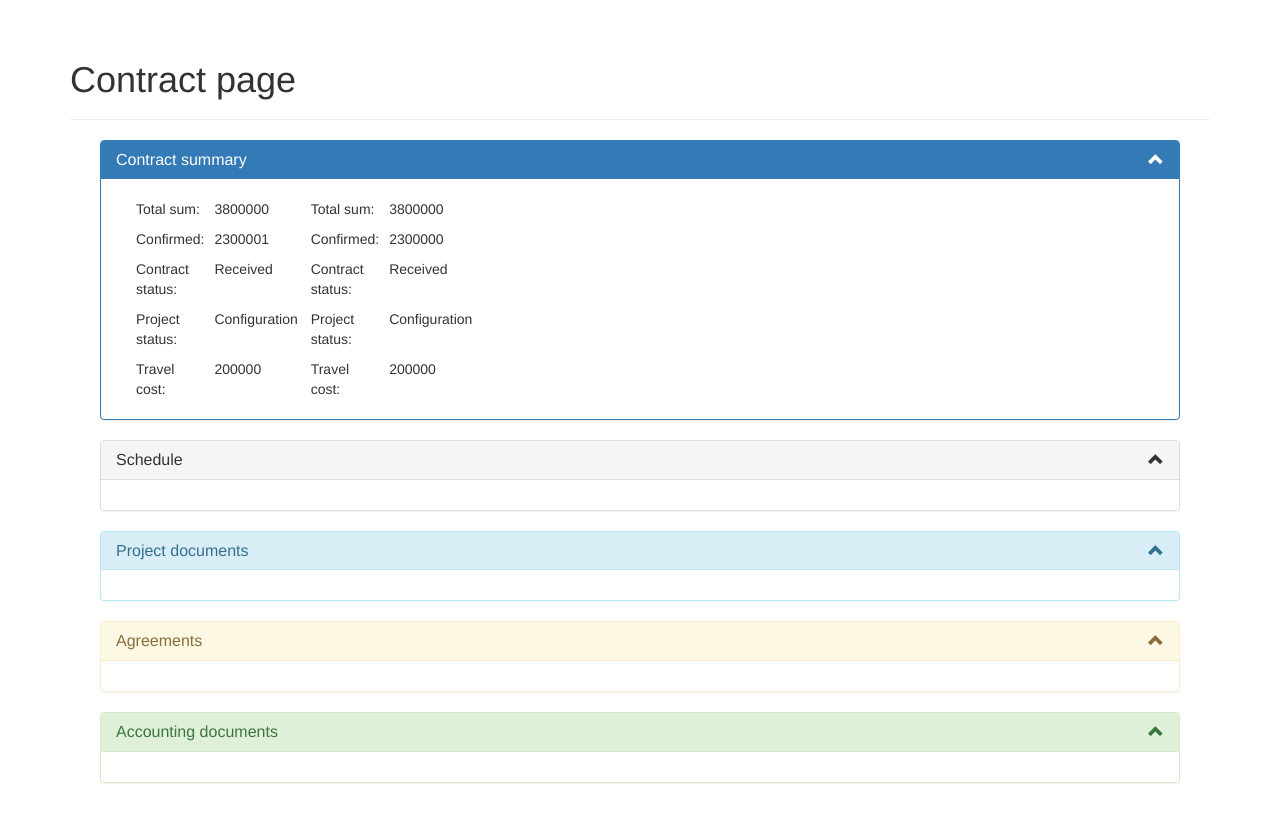
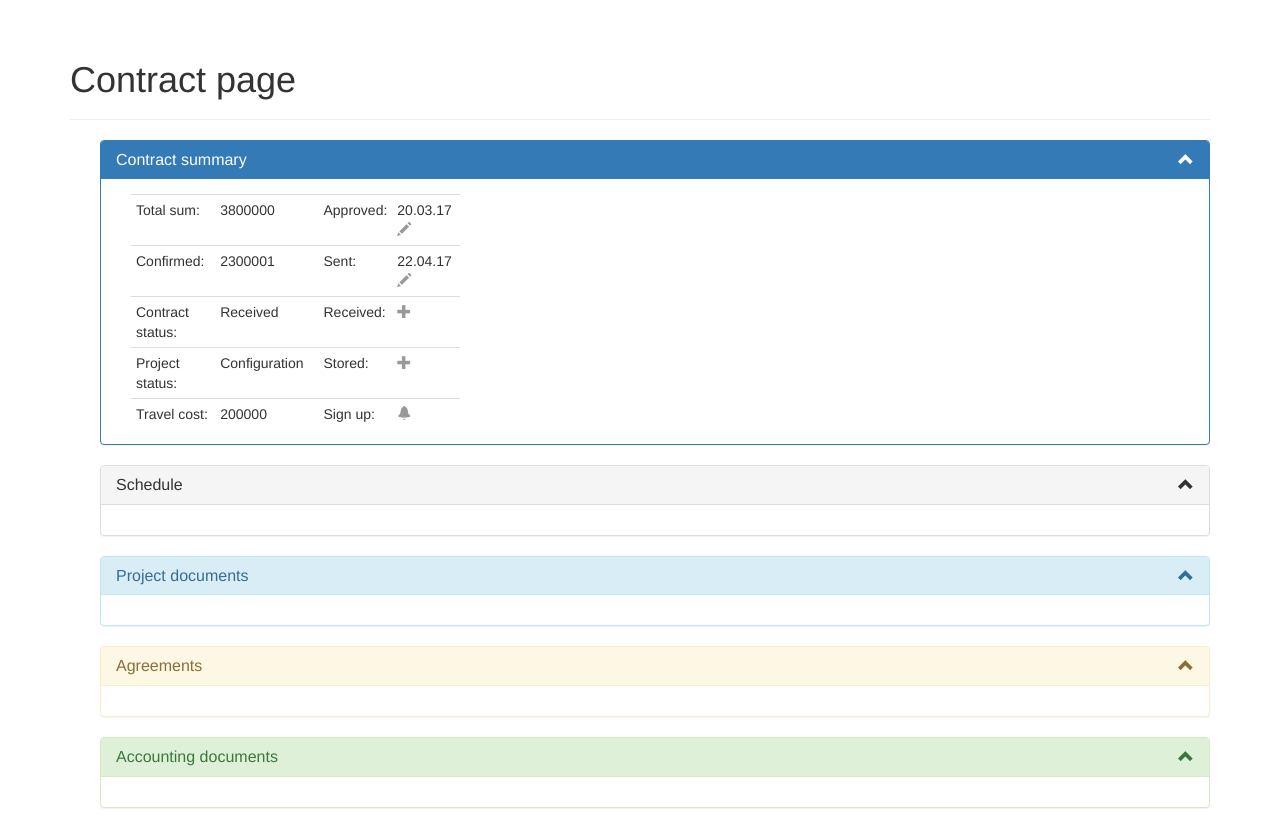
Before and after one commit to Struik/SolvoPM, a Django app: page /contract in a window 1280 px wide. Shown: the part 52-880 px from the top of the page. Before the commit the page ends 835 px from the top, so only its background shows below. Run offline with Django 3.2, Linux system fonts and the light colour scheme; the visitor is signed in with stand-in values (Sample User, id 1); some libraries are stand-ins or nearby versions.

Commit message:
Implementing contract page

```diff
--- a/SolvoPM/settings.py
+++ b/SolvoPM/settings.py
@@ -100,8 +100,8 @@ DATABASES = {
         'NAME': 'wmsdb11',
         'USER': 'mvs',
         'PASSWORD': 'oracle',
-        #'HOST': 'hercules.solvo.ru',
-        'HOST': 'localhost',
+        'HOST': 'hercules.solvo.ru',
+        #'HOST': 'localhost',
         'PORT': '1521',
     }
 }
--- a/WebPM/static/js/contract.js
+++ b/WebPM/static/js/contract.js
@@ -1,6 +1,21 @@
+'use strict'
+
 $(document).ready(function() {
+
+    //For todays date
+    var currentDate = new Date();
+    Date.prototype.today = function() {
+        return ((this.getDate() < 10) ? "0" : "") + this.getDate() + "." + (((this.getMonth() + 1) < 10) ? "0" : "") + (this.getMonth() + 1) + "." + this.getFullYear().toString().substr(2);
+    }
+
+    //Enabling datetimepicker fields
+    $('#contractDatePicker').datetimepicker({
+        format: 'DD.MM.YY',
+        allowInputToggle: true,
+    });
+
     // For changing the collapsed icon in the panels
-    $('.collapse').on('shown.bs.collapse', function(){
+    $('.collapse').on('shown.bs.collapse', function() {
         $(this).parent().find(".glyphicon-chevron-down")
             .removeClass("glyphicon-chevron-down")
             .addClass("glyphicon-chevron-up");
@@ -9,4 +24,24 @@ $(document).ready(function() {
             .removeClass("glyphicon-chevron-up")
             .addClass("glyphicon-chevron-down");
     });
+
+    //Showing modal form with selected date confirmation or rollback
+    $("#summaryTable").on("click", ".change-contract-date", function() {
+        console.log($(this));
+        //If date is already present then show it on the datepicker and enable 'Rollback date' button
+        if ($(this).text().length){
+            console.log('Date is present');
+            $('#rollbackContractDate').removeClass('hidden');
+            $('#contractDatePicker').data("DateTimePicker").date($(this).text().trim());
+        }
+        //If date is empty then set current date on the datepicker and hide 'Rollback date' button
+        else {
+            console.log('Date is empty');
+            $('#rollbackContractDate').addClass('hidden');
+            $('#contractDatePicker').data("DateTimePicker").date(currentDate.today());
+        }
+
+        $('#confirmContractDateModal').modal('show');
+    });
+
 });
--- a/templates/contract.html
+++ b/templates/contract.html
@@ -27,7 +27,52 @@
 {% block page-header %}{% trans "Contract page" %}{% endblock %}
 
 {% block content %}
-<div class="container-fluid">
+<div class="modal fade" id="confirmContractDateModal" tabindex="-1" role="dialog" aria-hidden="true">
+    <div class="modal-dialog modal-sm">
+        <div class="modal-content">
+
+            <div class="clearfix modal-header">
+                <h4 class="modal-title">{% trans 'Confirm date' %}</h4>
+            </div>
+
+            <div class="content clearfix modal-body">
+                <form id="confirmContractDateForm" method="post">
+                    <div class="panel panel-default">
+                        <div class="panel-body">
+
+                            <div class="form-group">
+                                <div class='input-group date' id='contractDatePicker'>
+                                    <input type="text" class="form-control datepicker" id="contractDate"
+                                           name="contractDate" placeholder="{% trans 'Contract date' %}" tabindex="">
+                                    <span class="input-group-addon">
+                                        <span class="glyphicon glyphicon-calendar"></span>
+                                    </span>
+                                </div>
+                            </div>
+
+                            <div class="form-group">
+                                <button type="button" class="btn btn-success btn-block" id="confirmContractDate">
+                                    {% trans "Confirm date" %}
+                                </button>
+                            </div>
+
+                            <div class="form-group">
+                                <button type="button" class="btn btn-warning btn-block" id="rollbackContractDate">
+                                    {% trans "Rollback date" %}
+                                </button>
+                            </div>
+
+                        </div>
+                    </div>
+                </form>
+            </div>
+
+        </div>
+    </div>
+</div>
+
+
+<div class="container">
 
     <div class="col-sm-12 col-md-12 col-xl">
         <div id="summaryPanel" class="panel panel-primary">
@@ -41,60 +86,49 @@
             </div>
             <div id="summaryPanelBody" class="panel-collapse collapse in">
                 <div class="panel-body">
-                    <div class="col-sm-2 col-md-2 col-xl">
-                        <table id="summaryTable" class="table table-condensed table-borderless no-margin-bottom">
+                    <div class="col-lg-4 col-md-6 col-xl">
+                        <table id="summaryTable" class="table table-condensed  no-margin-bottom">
                             <thead>
                             </thead>
                             <tbody id="summaryTableBody">
                             <tr>
                                 <td>{% trans "Total sum" %}:</td>
                                 <td>3800000</td>
+                                <td></td>
+                                <td>{% trans "Approved" %}:</td>
+                                <td class="td-hoverable change-contract-date">20.03.17 <span
+                                        class="glyphicon glyphicon-pencil hoverable"></span></td>
                             </tr>
                             <tr>
                                 <td>{% trans "Confirmed" %}:</td>
                                 <td>2300001</td>
+                                <td></td>
+                                <td>{% trans "Sent" %}:</td>
+                                <td class="td-hoverable change-contract-date">22.04.17 <span
+                                        class="glyphicon glyphicon-pencil hoverable"></span></td>
                             </tr>
                             <tr>
                                 <td>{% trans "Contract status" %}:</td>
                                 <td>Received</td>
+                                <td></td>
+                                <td>{% trans "Received" %}:</td>
+                                <td class="td-hoverable change-contract-date"><span
+                                        class="glyphicon glyphicon-plus hoverable"></span></td>
                             </tr>
                             <tr>
                                 <td>{% trans "Project status" %}:</td>
                                 <td>Configuration</td>
+                                <td></td>
+                                <td>{% trans "Stored" %}:</td>
+                                <td class="td-hoverable change-contract-date"><span
+                                        class="glyphicon glyphicon-plus hoverable"></span></td>
                             </tr>
                             <tr>
                                 <td>{% trans "Travel cost" %}:</td>
                                 <td>200000</td>
-                            </tr>
-                            </tbody>
-                        </table>
-                    </div>
-                    <!--<div class="col-sm-1 col-md-1 col-xl">-->
-                    <!--</div>-->
-                    <div class="col-sm-2 col-md-2 col-xl">
-                        <table id="summaryTable1" class="table table-condensed table-borderless no-margin-bottom">
-                            <thead>
-                            </thead>
-                            <tbody id="summaryTableBody1">
-                            <tr>
-                                <td>{% trans "Total sum" %}:</td>
-                                <td>3800000</td>
-                            </tr>
-                            <tr>
-                                <td>{% trans "Confirmed" %}:</td>
-                                <td>2300000</td>
-                            </tr>
-                            <tr>
-                                <td>{% trans "Contract status" %}:</td>
-                                <td>Received</td>
-                            </tr>
-                            <tr>
-                                <td>{% trans "Project status" %}:</td>
-                                <td>Configuration</td>
-                            </tr>
-                            <tr>
-                                <td>{% trans "Travel cost" %}:</td>
-                                <td>200000</td>
+                                <td></td>
+                                <td>{% trans "Sign up" %}:</td>
+                                <td class="td-hoverable"><span class="glyphicon glyphicon-bell hoverable"></span></td>
                             </tr>
                             </tbody>
                         </table>
```
Also changed, not shown: 1 other file.
